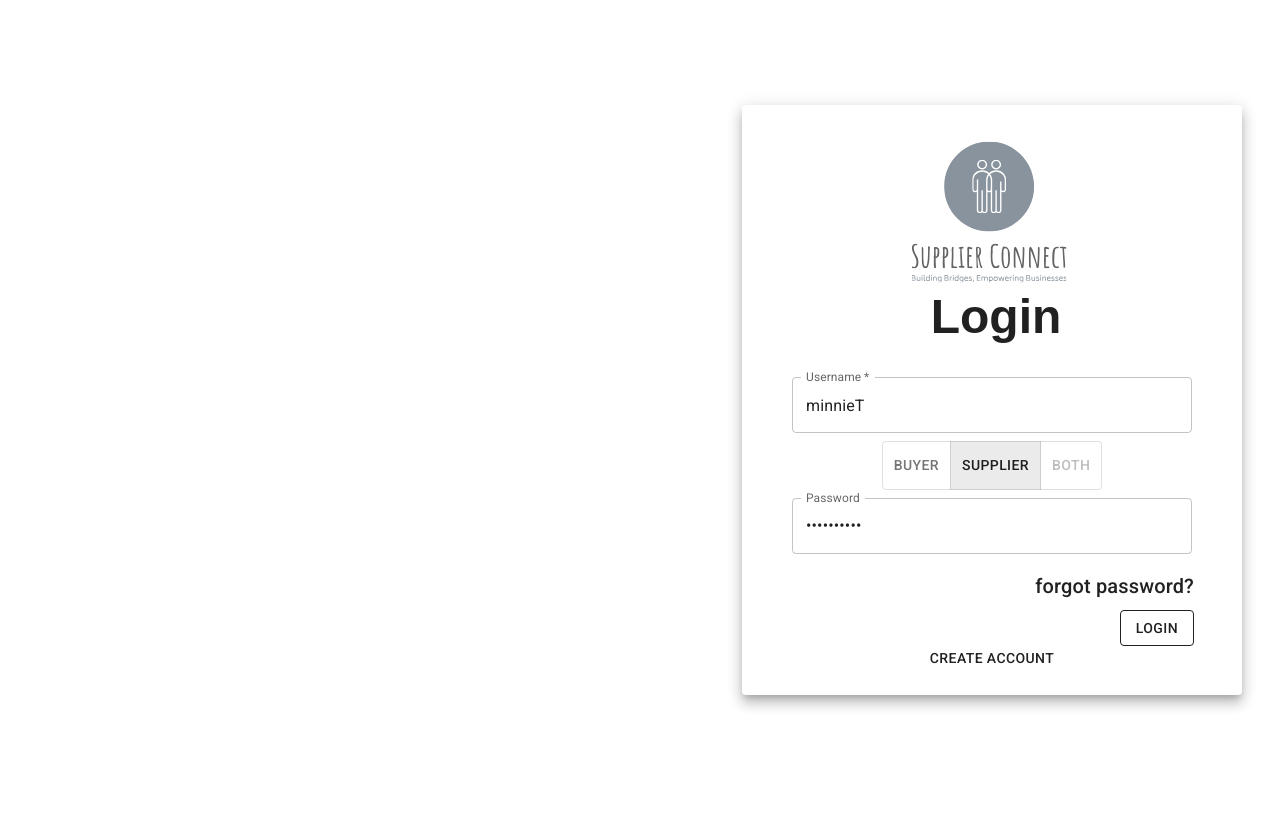
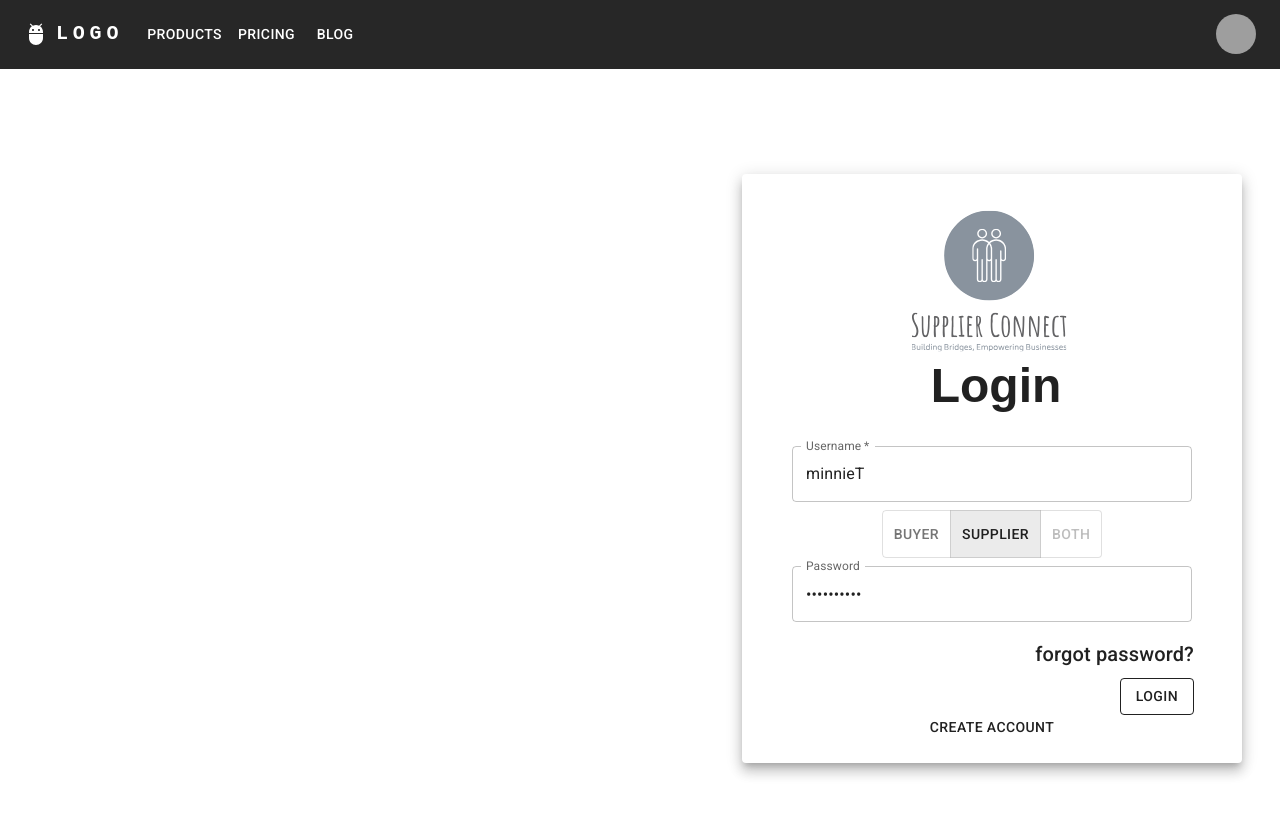
Before and after one commit to innocentsbu20/supplier-connect, a React (Create React App) app: page /login in a window 1280 px wide. Shown: the top 816 px of the page. Built offline with nearby package versions, Linux system fonts and the light colour scheme; grey boxes are pictures that could not be loaded; the HTML template or start-up script is replaced by a standard one.

Commit message:
Added navigation on landing/login page

```diff
--- a/src/views/auth/login/Login.js
+++ b/src/views/auth/login/Login.js
@@ -1,12 +1,12 @@
 import React, { useState } from 'react';
 import './../Index.scss';
 import {
-    Box, Paper, Typography, TextField, Avatar,
+    Box, Paper, Typography, TextField,
     ToggleButton, ToggleButtonGroup, Button
 } from '@mui/material';
-import logo from './../../../assets/logo.svg';
 import { useNavigate } from "react-router-dom";
 import ImageLogo from '../../../components/svg-image/ImageLogo';
+import Header from '../../../components/header/Header';
 
 export default function Login() {
     const [state, setState] = useState({
@@ -24,9 +24,11 @@ export default function Login() {
     const navigate = useNavigate();
 
     const { username, password, type } = state;
+    const menuItems = ['Products', 'About Us', 'Contact/Support', 'Blog/News'];
 
     return (
-
+        <>
+            <Header isLogin menuItems={menuItems} />
             <div className='auth'>
                 <div className='login-form'>
                     <Box
@@ -100,9 +102,8 @@ export default function Login() {
                         </Paper>
                     </Box>
                 </div >
-
             </div >
-
+        </>
     )
 
 }
```
Lines whose indentation alone changed are shown as unchanged.
